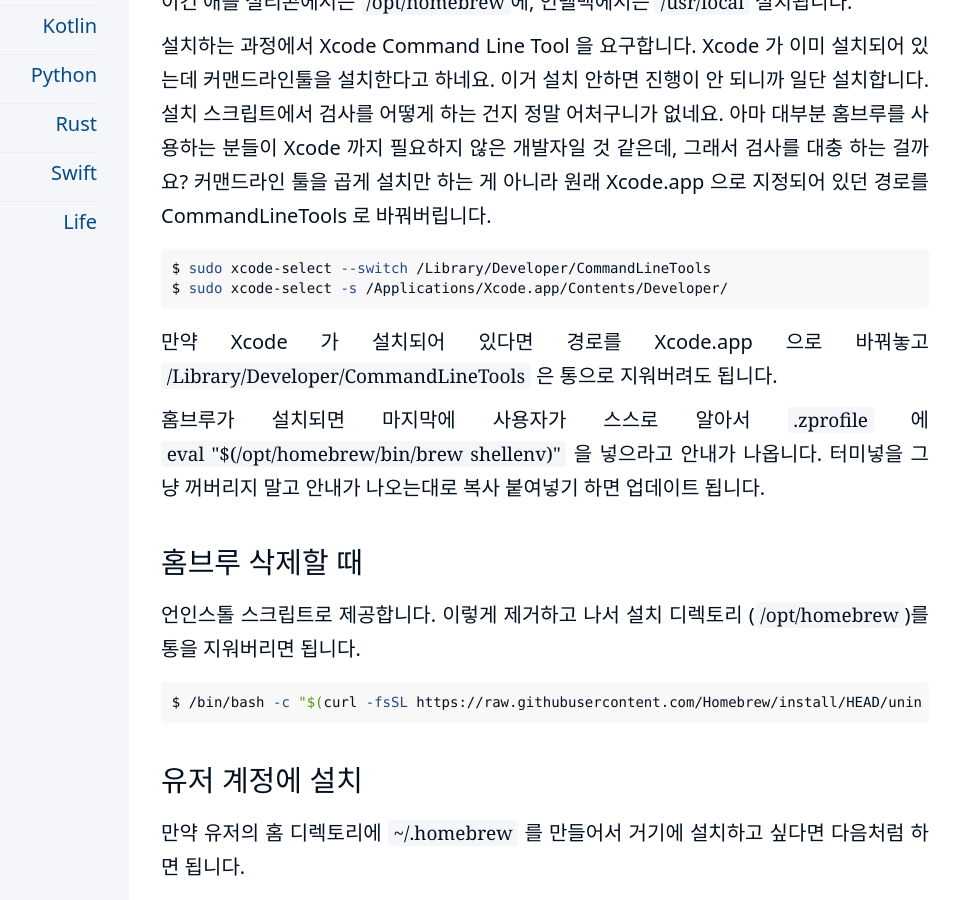
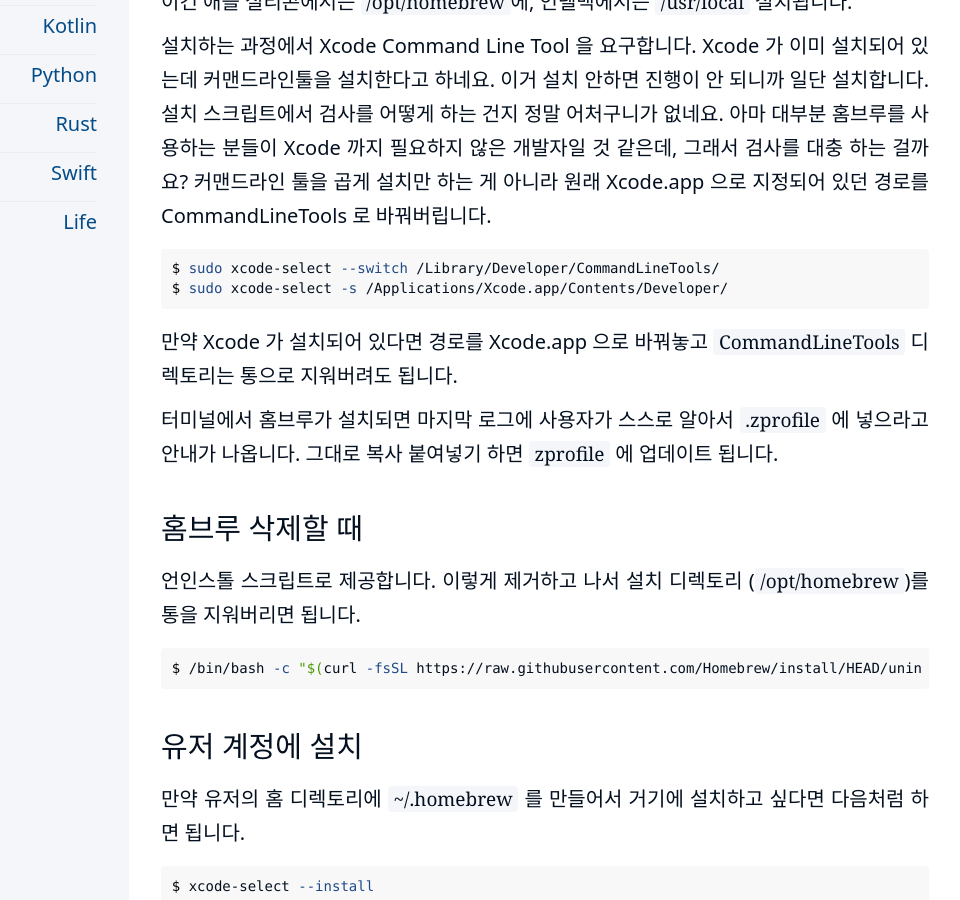
Before and after one commit to kiroshin/kiroshin.github.io, a Jekyll site: the page built from _posts/2025-04-18-homebrew-xcode.md, in a window 1280 px wide and 900 px high, scrolled down 1290 px. Shown: the whole window, without its empty margins (191-1151 px from the left). Built offline with Jekyll 4.4.1, drawn with Linux system fonts in a browser that asks for light colours.

Commit message:
Update 2025-04-18-homebrew-xcode.md

````diff
--- a/_posts/2025-04-18-homebrew-xcode.md
+++ b/_posts/2025-04-18-homebrew-xcode.md
@@ -28,13 +28,13 @@ $ /bin/bash -c "$(curl -fsSL https://raw.githubusercontent.com/Homebrew/install/
 설치하는 과정에서 Xcode Command Line Tool 을 요구합니다. Xcode 가 이미 설치되어 있는데 커맨드라인툴을 설치한다고 하네요. 이거 설치 안하면 진행이 안 되니까 일단 설치합니다. 설치 스크립트에서 검사를 어떻게 하는 건지 정말 어처구니가 없네요. 아마 대부분 홈브루를 사용하는 분들이 Xcode 까지 필요하지 않은 개발자일 것 같은데, 그래서 검사를 대충 하는 걸까요? 커맨드라인 툴을 곱게 설치만 하는 게 아니라 원래 Xcode.app 으로 지정되어 있던 경로를 CommandLineTools 로 바꿔버립니다.
 
 ```shell
-$ sudo xcode-select --switch /Library/Developer/CommandLineTools
+$ sudo xcode-select --switch /Library/Developer/CommandLineTools/
 $ sudo xcode-select -s /Applications/Xcode.app/Contents/Developer/
 ```
 
-만약 Xcode 가 설치되어 있다면 경로를 Xcode.app 으로 바꿔놓고 `/Library/Developer/CommandLineTools` 은 통으로 지워버려도 됩니다.
+만약 Xcode 가 설치되어 있다면 경로를 Xcode.app 으로 바꿔놓고 `CommandLineTools` 디렉토리는 통으로 지워버려도 됩니다.
 
-홈브루가 설치되면 마지막에 사용자가 스스로 알아서 `.zprofile` 에 `eval "$(/opt/homebrew/bin/brew shellenv)"` 을 넣으라고 안내가 나옵니다. 터미넣을 그냥 꺼버리지 말고 안내가 나오는대로 복사 붙여넣기 하면 업데이트 됩니다.
+터미널에서 홈브루가 설치되면 마지막 로그에 사용자가 스스로 알아서 `.zprofile` 에 넣으라고 안내가 나옵니다. 그대로 복사 붙여넣기 하면 `zprofile` 에 업데이트 됩니다.
 
 
 ## 홈브루 삭제할 때
````
